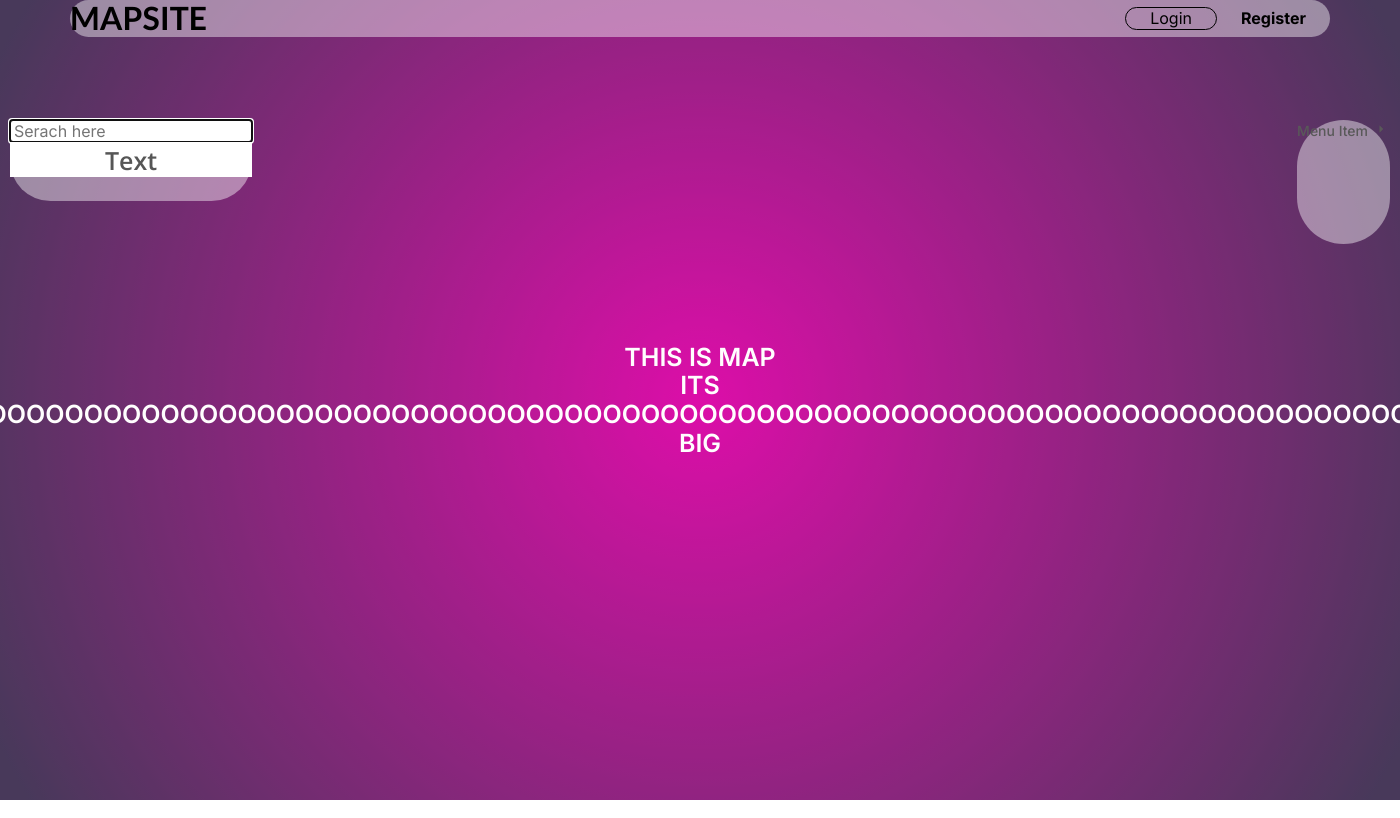
After one commit to Subham-chaudhary/iPARK, a Flask app: page /test in a window 1400 px wide; the page is wider, and only the part inside the window is pictured. The commit adds this page. Run offline with Flask 3, Linux system fonts and the light colour scheme.

Commit message:
bug hunting

```diff
--- a/app.py
+++ b/app.py
@@ -23,14 +23,20 @@ def index():
         return render_template('index.html', error_message="Failed to fetch JSON data")
 
 
-@app.route("/shubh")
-def shubh():
+@app.route("/mapv1")
+def mapv1():
+
+
+
+
+    return render_template('Map1.html')
+
+@app.route("/test")
+def test():
 
     msg = request.args.get('msg2', '')
 
-
-    return render_template('shubh.html', msg2=msg)
-
+    return render_template('test.html')
 
 if __name__ == "__main__":
     app.run(debug=True)
--- /dev/null
+++ b/static/test.css
@@ -0,0 +1,487 @@
+.home-container {
+    width: 100%;
+    display: flex;
+    z-index: 100;
+    overflow: hidden;
+    flex-wrap: wrap;
+    min-height: 100vh;
+    align-items: center;
+    flex-direction: column;
+    justify-content: center;
+  }
+  .home-gallery {
+    top: 0px;
+    flex: 0 0 auto;
+    left: 0px;
+    width: 100%;
+    height: 100%;
+    margin: auto;
+    display: flex;
+    position: absolute;
+    align-self: center;
+    align-items: center;
+    flex-direction: column;
+    justify-content: flex-start;
+    background-image: radial-gradient(circle at center, rgb(223, 4, 232) 0.00%,rgb(4, 67, 116) 97.00%);
+  }
+  .home-header {
+    top: 0px;
+    left: 0px;
+    width: 100%;
+    display: flex;
+    z-index: 100;
+    position: absolute;
+    align-self: center;
+    align-items: center;
+    padding-top: var(--dl-space-space-oneandhalfunits);
+    flex-direction: row;
+    padding-bottom: var(--dl-space-space-oneandhalfunits);
+    justify-content: center;
+    background-color: rgba(228, 116, 255, 0);
+  }
+  .home-navbar-interactive {
+    width: 90%;
+    display: flex;
+    position: sticky;
+    max-width: var(--dl-size-size-maxwidth);
+    align-items: center;
+    padding-top: var(--dl-space-space-oneandhalfunits);
+    border-color: var(--dl-color-gray-black);
+    border-style: hidden;
+    border-width: 0px;
+    padding-left: var(--dl-space-space-threeunits);
+    border-radius: 50px;
+    padding-right: var(--dl-space-space-threeunits);
+    padding-bottom: var(--dl-space-space-oneandhalfunits);
+    justify-content: space-between;
+    background-color: rgba(255, 255, 255, 0.43);
+  }
+  .home-logo {
+    font-size: 2em;
+    font-family: "Lato";
+    font-weight: bold;
+    text-transform: uppercase;
+  }
+  .home-desktop-menu {
+    flex: 1;
+    display: flex;
+    align-self: center;
+    justify-content: flex-end;
+  }
+  .home-buttons {
+    display: flex;
+    align-items: center;
+    flex-direction: row;
+    justify-content: space-between;
+  }
+  .home-login {
+    border-color: var(--dl-color-primary1-blue100);
+    border-width: 1px;
+    margin-right: var(--dl-space-space-twounits);
+    padding-left: 1.5rem;
+    border-radius: 45px;
+    padding-right: 1.5rem;
+  }
+  .home-register {
+    color: var(--dl-color-gray-white);
+    transition: 0.3s;
+    font-weight: bold;
+    border-color: var(--dl-color-primary1-blue100);
+    padding-left: 1.5rem;
+    border-radius: 45px;
+    padding-right: 1.5rem;
+    background-color: var(--dl-color-primary1-blue100);
+  }
+  .home-register:hover {
+    border-color: rgba(41, 20, 119, 0.9);
+    padding-left: 1.5rem;
+    padding-right: 1.5rem;
+    background-color: rgba(41, 20, 119, 0.9);
+  }
+  .home-burger-menu {
+    display: none;
+  }
+  .home-mobile-menu {
+    top: 0px;
+    left: 0px;
+    width: auto;
+    height: auto;
+    display: flex;
+    padding: 32px;
+    z-index: 100;
+    position: absolute;
+    transform: translateX(100%);
+    transition: 0.5s;
+    flex-direction: column;
+    justify-content: space-between;
+  }
+  .home-container1 {
+    top: 0px;
+    left: 0px;
+    right: 0px;
+    width: 100%;
+    height: 100%;
+    margin: auto;
+    display: flex;
+    position: absolute;
+    align-self: stretch;
+    align-items: center;
+    flex-direction: column;
+    justify-content: center;
+  }
+  .home-sidebar {
+    top: 120px;
+    flex: 0;
+    left: 10px;
+    width: auto;
+    height: var(--dl-size-size-xxlarge);
+    display: flex;
+    padding: var(--dl-space-space-oneandhalfunits);
+    z-index: 100;
+    position: absolute;
+    align-self: flex-end;
+    border-color: #ffffff;
+    border-style: hidden;
+    border-width: 0px;
+    border-radius: 50px;
+    flex-direction: column;
+    padding-bottom: 24px;
+    justify-content: flex-start;
+    background-color: rgba(255, 255, 255, 0.43);
+  }
+  .home-textinput {
+    transition: 0.3s;
+  }
+
+  .home-ul {
+    width: 100%;
+    margin: 0px;
+    align-self: flex-start;
+    border-color: var(--dl-color-gray-black);
+    border-style: hidden;
+    border-width: 0px;
+    padding-left: 0px;
+    border-radius: var(--dl-radius-radius-radius4);
+    background-color: #ffffff;
+    border-top-left-radius: var(--dl-radius-radius-radius2);
+    border-top-right-radius: var(--dl-radius-radius-radius2);
+    border-bottom-left-radius: var(--dl-radius-radius-radius8);
+    border-bottom-right-radius: var(--dl-radius-radius-radius8);
+  }
+  .home-li {
+    width: 100%;
+    height: 100%;
+    font-size: 30px;
+    text-align: center;
+    font-family: "Open Sans";
+    text-transform: capitalize;
+  }
+  .home-text {
+    color: #565656;
+    font-size: 25px;
+    font-style: normal;
+    text-align: left;
+    font-weight: 600;
+  }
+  .home-sidebar1 {
+    top: 120px;
+    flex: 0;
+    right: 10px;
+    width: auto;
+    height: var(--dl-size-size-xxlarge);
+    display: flex;
+    padding: var(--dl-space-space-oneandhalfunits);
+    z-index: 100;
+    position: absolute;
+    align-self: flex-end;
+    border-color: #ffffff;
+    border-style: hidden;
+    border-width: 0px;
+    border-radius: 50px;
+    flex-direction: column;
+    padding-bottom: 24px;
+    justify-content: flex-start;
+    background-color: rgba(255, 255, 255, 0.43);
+  }
+  .home-container2 {
+    flex: 0 0 auto;
+    width: 100%;
+    height: 100px;
+    display: flex;
+    align-items: flex-start;
+  }
+  .home-thq-dropdown {
+    cursor: pointer;
+    display: inline-block;
+    position: relative;
+    border-radius: var(--dl-radius-radius-radius2);
+  }
+  .home-dropdown-toggle {
+    fill: #595959;
+    color: #595959;
+    width: 100%;
+    display: inline-flex;
+    align-items: center;
+    padding-top: var(--dl-space-space-halfunit);
+    padding-left: var(--dl-space-space-unit);
+    border-radius: var(--dl-radius-radius-radius2);
+    padding-right: var(--dl-space-space-unit);
+    padding-bottom: var(--dl-space-space-halfunit);
+  }
+  .home-text01 {
+    font-size: 14px;
+    font-style: normal;
+    text-align: center;
+    font-weight: 500;
+    margin-right: 4px;
+    vertical-align: middle;
+  }
+  .home-dropdown-arrow {
+    transition: 0.3s;
+  }
+  .home-icon {
+    width: 18px;
+    height: 18px;
+    transition: 0.3s;
+  }
+  .home-dropdown-list {
+    top: 0;
+    right: 100%;
+    width: max-content;
+    display: none;
+    z-index: 100;
+    position: absolute;
+    min-width: 100%;
+    transition: 0.3s;
+    align-items: stretch;
+    border-color: #D9D9D9;
+    border-width: 1px;
+    border-radius: var(--dl-radius-radius-radius4);
+    flex-direction: column;
+    list-style-type: none;
+    background-color: var(--dl-color-gray-white);
+    list-style-position: inside;
+  }
+  .home-dropdown {
+    cursor: pointer;
+    display: inline-block;
+    position: relative;
+    border-radius: var(--dl-radius-radius-radius2);
+  }
+  .home-dropdown-toggle1 {
+    fill: #595959;
+    color: #595959;
+    width: 100%;
+    display: inline-flex;
+    transition: 0.3s;
+    align-items: center;
+    padding-top: var(--dl-space-space-halfunit);
+    padding-left: var(--dl-space-space-unit);
+    border-radius: var(--dl-radius-radius-radius4);
+    padding-right: var(--dl-space-space-unit);
+    padding-bottom: var(--dl-space-space-halfunit);
+  }
+  .home-dropdown-toggle1:hover {
+    fill: #fff;
+    color: #fff;
+    background-color: #595959;
+  }
+  .home-text02 {
+    width: 100%;
+    cursor: pointer;
+    display: flex;
+    font-size: 14px;
+    font-style: normal;
+    font-weight: 500;
+  }
+  .home-dropdown1 {
+    cursor: pointer;
+    display: inline-block;
+    position: relative;
+    border-radius: var(--dl-radius-radius-radius2);
+  }
+  .home-dropdown-toggle2 {
+    fill: #595959;
+    color: #595959;
+    width: 100%;
+    display: inline-flex;
+    transition: 0.3s;
+    align-items: center;
+    padding-top: var(--dl-space-space-halfunit);
+    padding-left: var(--dl-space-space-unit);
+    border-radius: var(--dl-radius-radius-radius4);
+    padding-right: var(--dl-space-space-unit);
+    padding-bottom: var(--dl-space-space-halfunit);
+  }
+  .home-dropdown-toggle2:hover {
+    fill: #fff;
+    color: #fff;
+    background-color: #595959;
+  }
+  .home-text03 {
+    width: 100%;
+    cursor: pointer;
+    display: flex;
+    font-size: 14px;
+    font-style: normal;
+    font-weight: 500;
+  }
+  .home-dropdown2 {
+    cursor: pointer;
+    display: inline-block;
+    position: relative;
+    border-radius: var(--dl-radius-radius-radius2);
+  }
+  .home-dropdown-toggle3 {
+    fill: #595959;
+    color: #595959;
+    width: 100%;
+    display: inline-flex;
+    transition: 0.3s;
+    align-items: center;
+    padding-top: var(--dl-space-space-halfunit);
+    padding-left: var(--dl-space-space-unit);
+    border-radius: var(--dl-radius-radius-radius4);
+    padding-right: var(--dl-space-space-unit);
+    padding-bottom: var(--dl-space-space-halfunit);
+  }
+  .home-dropdown-toggle3:hover {
+    fill: #fff;
+    color: #fff;
+    background-color: #595959;
+  }
+  .home-text04 {
+    width: 100%;
+    cursor: pointer;
+    display: flex;
+    font-size: 14px;
+    font-style: normal;
+    font-weight: 500;
+  }
+  .home-map {
+    gap: var(--dl-space-space-oneandhalfunits);
+    top: 0px;
+    left: 0px;
+    right: 0px;
+    width: 100%;
+    height: 100%;
+    margin: auto;
+    display: flex;
+    position: absolute;
+    max-width: 100%;
+    align-self: center;
+    max-height: 100%;
+    align-items: center;
+    padding-top: var(--dl-space-space-fourunits);
+    padding-left: var(--dl-space-space-threeunits);
+    border-radius: var(--dl-radius-radius-radius2);
+    padding-right: var(--dl-space-space-threeunits);
+    flex-direction: row;
+    padding-bottom: var(--dl-space-space-fourunits);
+    justify-content: center;
+    background-color: rgba(214, 37, 37, 0.32);
+  }
+  .home-text05 {
+    color: #fffefe;
+    font-size: 25px;
+    font-style: normal;
+    text-align: center;
+    font-weight: 600;
+  }
+  .home-footer {
+    flex: 0 0 auto;
+    left: 0px;
+    width: 100%;
+    bottom: 0px;
+    height: var(--dl-size-size-small);
+    display: flex;
+    z-index: 100;
+    position: absolute;
+    align-self: stretch;
+    align-items: center;
+    justify-content: center;
+    background-color: var(--dl-color-gray-black);
+  }
+  .home-footer1 {
+    top: 0px;
+    flex: 0;
+    left: 0px;
+    right: 0px;
+    width: 100%;
+    bottom: 0px;
+    height: auto;
+    margin: auto;
+    display: flex;
+    position: absolute;
+    max-width: var(--dl-size-size-maxwidth);
+    align-self: center;
+    max-height: auto;
+    align-items: center;
+    padding-top: var(--dl-space-space-fourunits);
+    border-color: rgba(120, 120, 120, 0.4);
+    border-style: hidden;
+    border-width: 2px;
+    padding-left: var(--dl-space-space-threeunits);
+    padding-right: var(--dl-space-space-threeunits);
+    flex-direction: column;
+    justify-content: flex-end;
+  }
+  @media(max-width: 1200px) {
+    .home-desktop-menu {
+      display: none;
+    }
+    .home-burger-menu {
+      display: flex;
+    }
+    .home-map {
+      width: 1199px;
+      margin-right: auto;
+    }
+  }
+  @media(max-width: 991px) {
+    .home-map {
+      width: 990px;
+    }
+  }
+  @media(max-width: 767px) {
+    .home-navbar-interactive {
+      padding-left: var(--dl-space-space-twounits);
+      padding-right: var(--dl-space-space-twounits);
+    }
+    .home-burger-menu {
+      align-items: center;
+      justify-content: center;
+    }
+    .home-mobile-menu {
+      padding-top: var(--dl-space-space-oneandhalfunits);
+      padding-left: var(--dl-space-space-twounits);
+      padding-right: var(--dl-space-space-twounits);
+      padding-bottom: var(--dl-space-space-oneandhalfunits);
+    }
+    .home-map {
+      padding-left: var(--dl-space-space-twounits);
+      padding-right: var(--dl-space-space-twounits);
+    }
+    .home-footer1 {
+      padding-left: var(--dl-space-space-twounits);
+      padding-right: var(--dl-space-space-twounits);
+    }
+  }
+  @media(max-width: 479px) {
+    .home-navbar-interactive {
+      width: 90%;
+      padding: var(--dl-space-space-unit);
+    }
+    .home-logo {
+      font-size: 1.5em;
+    }
+    .home-mobile-menu {
+      padding: 16px;
+    }
+    .home-map {
+      padding: var(--dl-space-space-unit);
+    }
+    .home-footer1 {
+      padding: var(--dl-space-space-unit);
+    }
+  }
--- /dev/null
+++ b/templates/test.html
@@ -0,0 +1,188 @@
+<!DOCTYPE html>
+<html lang="en">
+  <head>
+    <title>Map test</title>
+    <meta property="og:title" content="Map Page v1" />
+    <meta name="viewport" content="width=device-width, initial-scale=1.0" />
+    <meta charset="utf-8" />
+
+
+    <style data-tag="reset-style-sheet">
+      html {  line-height: 1.15;}body {  margin: 0;}* {  box-sizing: border-box;  border-width: 0;  border-style: solid;}p,li,ul,pre,div,h1,h2,h3,h4,h5,h6,figure,blockquote,figcaption {  margin: 0;  padding: 0;}button {  background-color: transparent;}button,input,optgroup,select,textarea {  font-family: inherit;  font-size: 100%;  line-height: 1.15;  margin: 0;}button,select {  text-transform: none;}button,[type="button"],[type="reset"],[type="submit"] button::-moz-focus-inner,[type="button"]::-moz-focus-inner,[type="reset"]::-moz-focus-inner,[type="submit"]::-moz-focus-inner {  border-style: none;  padding: 0;}button:-moz-focus,[type="button"]:-moz-focus,[type="reset"]:-moz-focus,[type="submit"]:-moz-focus {  outline: 1px dotted ButtonText;}a {  color: inherit;  text-decoration: inherit;}input {  padding: 2px 4px;}img {  display: block;}html { scroll-behavior: smooth  }
+    </style>
+    <style data-tag="default-style-sheet">
+      html {
+        font-family: Inter;
+        font-size: 16px;
+      }
+
+      body {
+        font-weight: 400;
+        font-style:normal;
+        text-decoration: none;
+        text-transform: none;
+        letter-spacing: normal;
+        line-height: 1.15;
+        color: var(--dl-color-gray-black);
+        background-color: var(--dl-color-gray-white);
+
+      }
+    </style>
+    <link
+      rel="stylesheet"
+      href="https://fonts.googleapis.com/css2?family=Raleway:ital,wght@0,100;0,200;0,300;0,400;0,500;0,600;0,700;0,800;0,900;1,100;1,200;1,300;1,400;1,500;1,600;1,700;1,800;1,900&amp;display=swap"
+      data-tag="font"
+    />
+    <link
+      rel="stylesheet"
+      href="https://fonts.googleapis.com/css2?family=Inter:wght@100;200;300;400;500;600;700;800;900&amp;display=swap"
+      data-tag="font"
+    />
+    <link
+      rel="stylesheet"
+      href="https://fonts.googleapis.com/css2?family=Open+Sans:ital,wght@0,300;0,400;0,500;0,600;0,700;0,800;1,300;1,400;1,500;1,600;1,700;1,800&amp;display=swap"
+      data-tag="font"
+    />
+    <link
+      rel="stylesheet"
+      href="https://fonts.googleapis.com/css2?family=Lato:ital,wght@0,100;0,300;0,400;0,700;0,900;1,100;1,300;1,400;1,700;1,900&amp;display=swap"
+      data-tag="font"
+    />
+    <style>
+      @keyframes fade-in-left {
+        0% {
+          opacity: 0;
+          transform: translateX(-20px);
+        }
+        100% {
+          opacity: 1;
+          transform: translateX(0);
+        }
+      }
+    </style>
+    <style>
+      [data-thq="thq-dropdown"]:hover > [data-thq="thq-dropdown-list"] {
+          display: flex;
+        }
+
+        [data-thq="thq-dropdown"]:hover > div [data-thq="thq-dropdown-arrow"] {
+          transform: rotate(90deg);
+        }
+    </style>
+  </head>
+  <body>
+    <link rel="stylesheet" type="text/css" href="{{ url_for('static', filename='test.css') }}">
+    <div>
+        <link rel="stylesheet" type="text/css" href="{{ url_for('static', filename='test.css') }}">>
+
+      <div class="home-container">
+        <div class="home-gallery">
+          <div class="home-header">
+            <header data-thq="thq-navbar" class="home-navbar-interactive">
+              <span class="home-logo">MAPSITE</span>
+              <div data-thq="thq-navbar-nav" class="home-desktop-menu">
+                <div class="home-buttons">
+                  <button class="home-login button">Login</button>
+                  <button class="home-register button">Register</button>
+                </div>
+              </div>
+              <div data-thq="thq-burger-menu" class="home-burger-menu"></div>
+              <div data-thq="thq-mobile-menu" class="home-mobile-menu"></div>
+            </header>
+          </div>
+          <div class="home-container1">
+            <div class="home-sidebar">
+              <input
+                type="text"
+                required=""
+                autofocus=""
+                placeholder="Serach here"
+                autocomplete="address-line1"
+                class="home-textinput input"
+              />
+              <ul class="home-ul list">
+                <li class="home-li list-item">
+                  <span class="home-text list-item">Text</span>
+                </li>
+              </ul>
+            </div>
+            <div class="home-sidebar1">
+              <div class="home-container2">
+                <div
+                  data-thq="thq-dropdown"
+                  class="home-thq-dropdown list-item"
+                >
+                  <div
+                    data-thq="thq-dropdown-toggle"
+                    class="home-dropdown-toggle"
+                  >
+                    <span class="home-text01">Menu Item</span>
+                    <div
+                      data-thq="thq-dropdown-arrow"
+                      class="home-dropdown-arrow"
+                    >
+                      <svg viewBox="0 0 1024 1024" class="home-icon">
+                        <path d="M426 726v-428l214 214z"></path>
+                      </svg>
+                    </div>
+                  </div>
+                  <ul data-thq="thq-dropdown-list" class="home-dropdown-list">
+                    <li data-thq="thq-dropdown" class="home-dropdown list-item">
+                      <div
+                        data-thq="thq-dropdown-toggle"
+                        class="home-dropdown-toggle1"
+                      >
+                        <span class="home-text02">Sub-menu Item</span>
+                      </div>
+                    </li>
+                    <li
+                      data-thq="thq-dropdown"
+                      class="home-dropdown1 list-item"
+                    >
+                      <div
+                        data-thq="thq-dropdown-toggle"
+                        class="home-dropdown-toggle2"
+                      >
+                        <span class="home-text03">Sub-menu Item</span>
+                      </div>
+                    </li>
+                    <li
+                      data-thq="thq-dropdown"
+                      class="home-dropdown2 list-item"
+                    >
+                      <div
+                        data-thq="thq-dropdown-toggle"
+                        class="home-dropdown-toggle3"
+                      >
+                        <span class="home-text04">Sub-menu Item</span>
+                      </div>
+                    </li>
+                  </ul>
+                </div>
+              </div>
+            </div>
+          </div>
+        </div>
+        <div class="home-map">
+          <span class="home-text05">
+            <span>THIS IS MAP</span>
+            <br />
+            <span>ITS</span>
+            <br />
+            <span>
+              SOOOOOOOOOOOOOOOOOOOOOOOOOOOOOOOOOOOOOOOOOOOOOOOOOOOOOOOOOOOOOOOOOOOOOOOOOOOOO
+            </span>
+            <br />
+            <span>BIG</span>
+            <br />
+          </span>
+        </div>
+        <div class="home-footer"><footer class="home-footer1"></footer></div>
+      </div>
+    </div>
+    <script
+      data-section-id="navbar"
+      src="https://unpkg.com/@teleporthq/teleport-custom-scripts"
+    ></script>
+  </body>
+</html>
```
Also changed, not shown: templates/Map1.html (added, +19 -0 lines), templates/index.html (+5 -2 lines), templates/shubh.html (deleted, +0 -17 lines), static/map1.css (added), static/map1.js (added).
